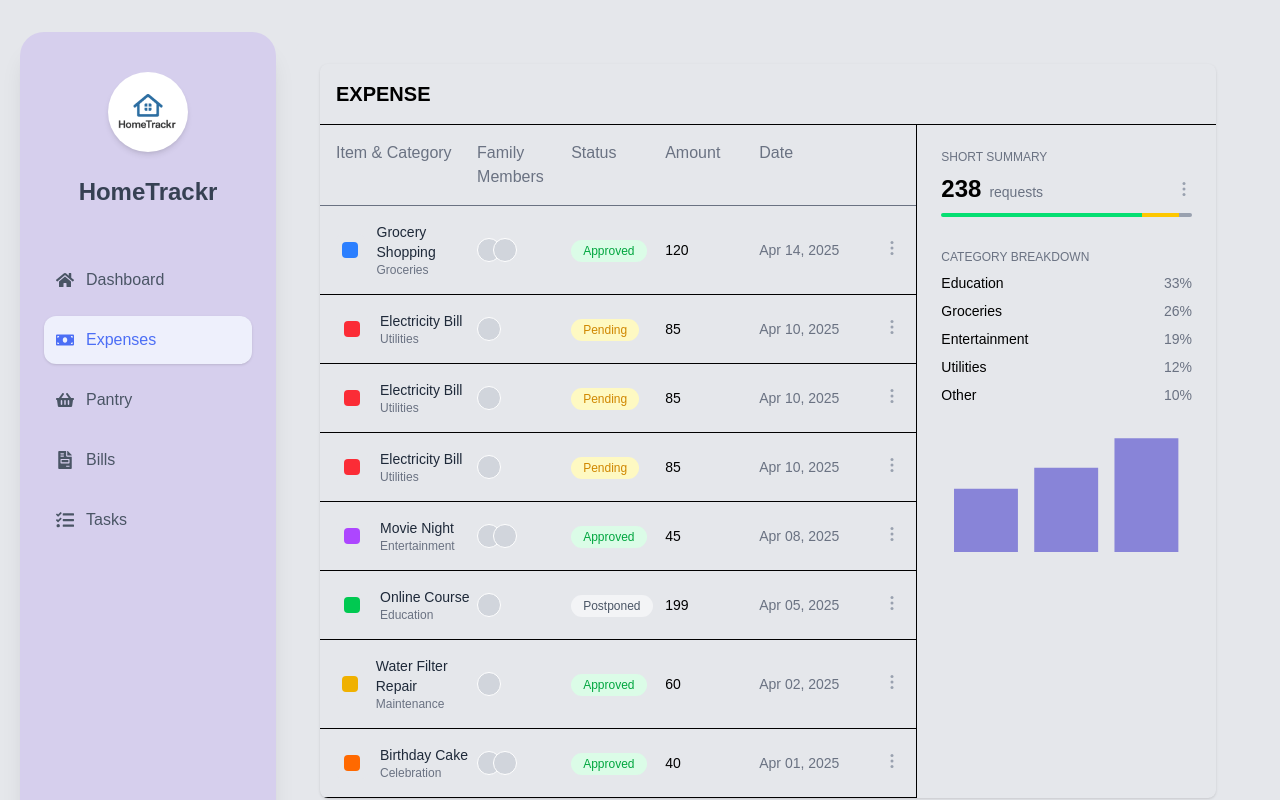
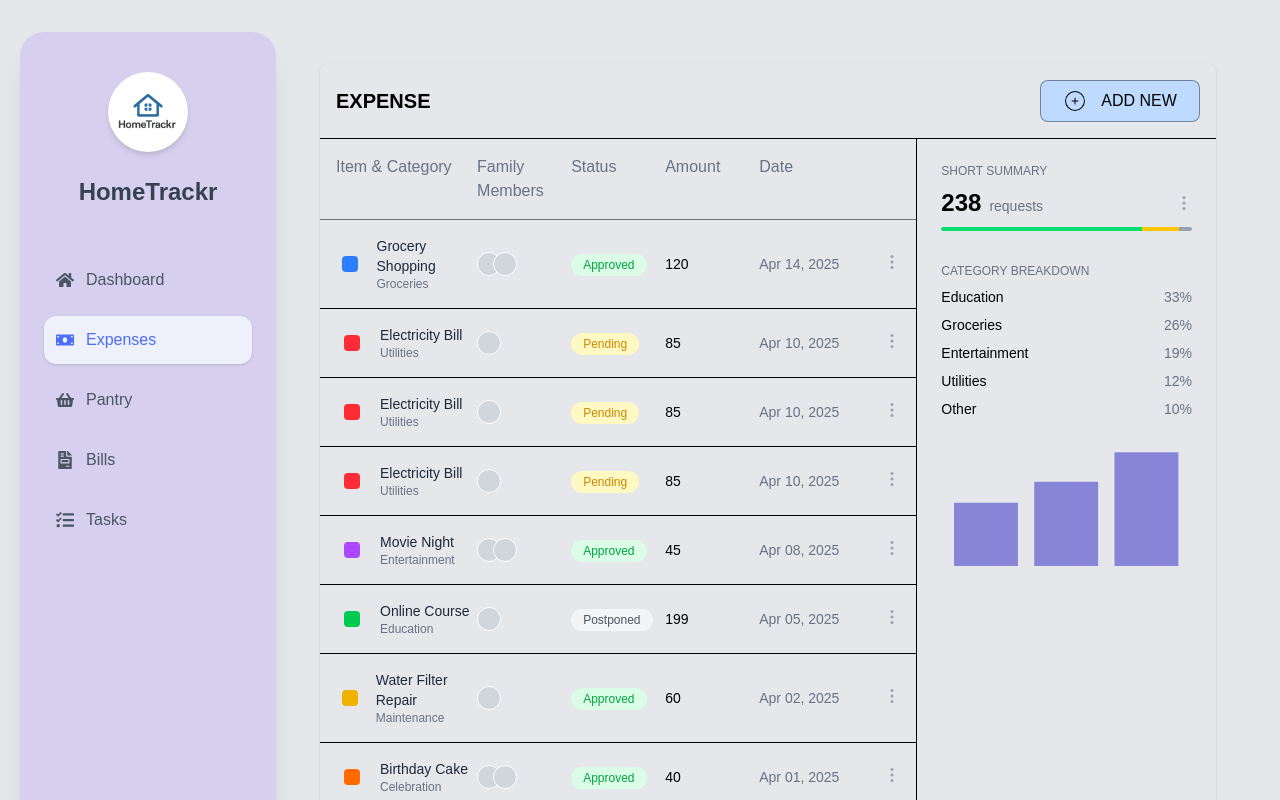
Before and after one commit to Sumit210106/HomeTrackr, a React (Vite) app in the folder homeTrackr/: page /expenses in a window 1280 px wide. Built offline with nearby package versions, Linux system fonts and the light colour scheme; what chartjs-plugin-datalabels would draw is missing.

Commit message:
codebase update in expense

```diff
--- a/homeTrackr/src/App.jsx
+++ b/homeTrackr/src/App.jsx
@@ -2,6 +2,7 @@ import { BrowserRouter as Router, Routes, Route, Navigate } from "react-router-d
 import Sidebar from "./components/Sidebar";
 import Dashboard from "./pages/Dashboard";
 import Expenses from "./pages/Expenses";
+import Pantry from "./pages/Pantry";
 
 function App() {
   return (
@@ -19,6 +20,7 @@ function App() {
             <Route path="/" element={<Navigate to="/dashboard" replace />} />
             <Route path="/dashboard" element={<Dashboard />} />
             <Route path="/expenses" element={<Expenses />} />
+            <Route path="/pantry" element={<Pantry />} />
           </Routes>
         </div>
       </div>
--- a/homeTrackr/src/pages/Expenses.jsx
+++ b/homeTrackr/src/pages/Expenses.jsx
@@ -1,7 +1,16 @@
-import React from 'react';
+import React,{useState} from 'react';
 import { BarChart, Bar, ResponsiveContainer } from 'recharts';
+import { CiCirclePlus } from "react-icons/ci";
+
 
 export default function Expense() {
+
+  const [hid,setHid] = useState(true)
+
+  const addExpense = () => {
+    setHid(false)
+  }
+
   const requests = [
     {
       id: 1,
@@ -108,16 +117,34 @@ export default function Expense() {
     "Postponed": "bg-gray-100 text-gray-600"
   };
 
+
+    // dialog box for add task
+    if (!hid){
+      return (
+        <div className="">
+          helloo
+        </div>
+      )
+    }
+
+
+
   return (
     <div className="bg-gray-200 p-3 sm:p-6 min-h-screen rounded-xl mx-2 my-2 sm:m-6">
       <div className="max-w-6xl mx-auto">
         {/* Main container */}
         <div className="bg-gray-100x rounded-lg shadow-sm overflow-hidden">
-          {/* Header with search */}
+          {/* Header */}
           <div className="p-4 flex items-center justify-between border-b">
-            <div className="flex items-center">
+            <div className="flex items-center ">
               <h2 className="text-xl font-bold">EXPENSE</h2>
             </div>
+            <button onClick={addExpense} className='bg-blue-200 p-2 w-40 border-1 border-black/40 rounded-lg'>
+             <div className="flex space-x-2 items-center justify-evenly">
+             <CiCirclePlus size='24px'/>
+             ADD NEW
+             </div>
+             </button>
           </div>
 
           {/* Main content */}
--- /dev/null
+++ b/homeTrackr/src/pages/Pantry.jsx
@@ -0,0 +1,9 @@
+import React from 'react'
+
+function Pantry() {
+  return (
+    <div></div>
+  )
+}
+
+export default Pantry
```
